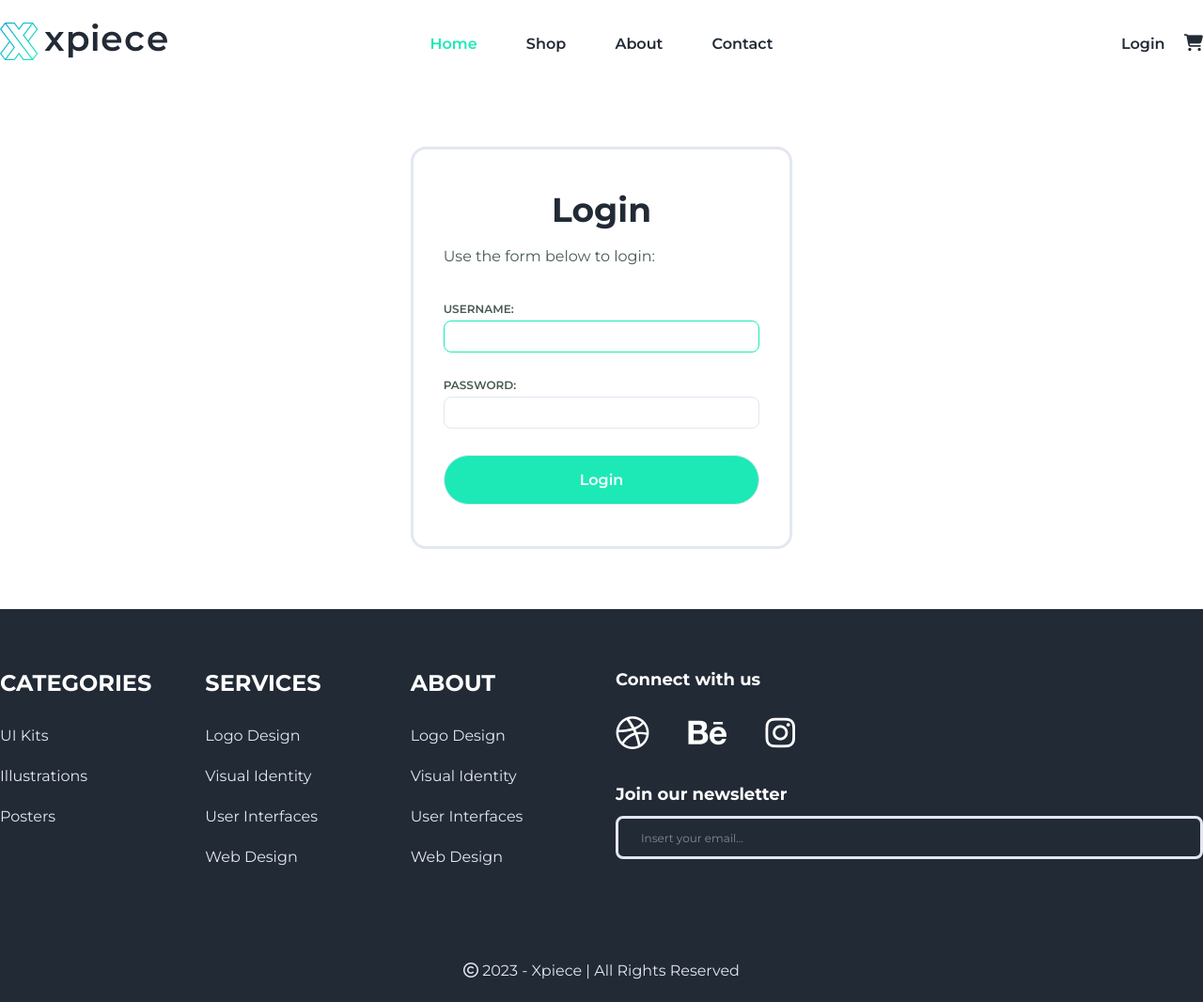
After one commit to JeffersonRolino/xpiece, a Django app: page /account/login/ in a window 1280 px wide. The commit adds this page. Shown: the whole page at 94% size. Run offline with Django 4.2, Linux system fonts and the light colour scheme.

Commit message:
Adicionado login e logout, ambos estilizados e testados

```diff
--- /dev/null
+++ b/account/forms.py
@@ -0,0 +1,6 @@
+from django import forms
+
+
+class LoginForm(forms.Form):
+    username = forms.CharField()
+    password = forms.CharField(widget=forms.PasswordInput)
--- a/account/urls.py
+++ b/account/urls.py
@@ -0,0 +1,10 @@
+from django.contrib.auth import views as auth_views
+from django.urls import path
+
+from . import views
+
+urlpatterns = [
+    path('login/', auth_views.LoginView.as_view(), name='login'),
+    path('logout/', auth_views.LogoutView.as_view(), name='logout'),
+    path('', views.dashboard, name='dashboard'),
+]
--- a/templates/components/header.html
+++ b/templates/components/header.html
@@ -14,14 +14,20 @@
     </nav>
 
     <div id="icons-navbar">
-        <a href="#"><i class="fa-solid fa-user"></i></a>
+        {% if request.user.is_authenticated %}
+            <a href="#">{{ request.user.first_name|default:request.user.username }}</a>
+            |
+            <a href="{% url 'logout' %}">Logout</i></a>
+            {% comment %} <a href="{% url 'dashboard' %}"><i class="fa-solid fa-user"></i></a> {% endcomment %}
+        {% else %}
+            {% comment %} <a href="{% url 'login' %}"><i class="fa-solid fa-user"></i></a> {% endcomment %}
+            <a href="{% url 'login' %}">Login</i></a>
+        {% endif %}
         <a href="{% url "cart:cart_detail" %}"><i class="fa-solid fa-cart-shopping"></i></a>
         {% with items=cart|length %}
             {% if items > 0 %}
                 <span class="cart-number">{{ cart|length }}</span>
             {% endif %}
-
-
         {% endwith %}
     </div>
 </header>
--- /dev/null
+++ b/templates/registration/login.html
@@ -0,0 +1,27 @@
+{% extends "base.html" %}
+{% load static %}
+
+{% block title %}Login{% endblock title %}
+
+{% block content %}
+    <div class="grid-container">
+        <main class="login">
+            <div class="login-header">
+                <h1>Login</h1>
+                {% if form.errors %}
+                {% else %}
+                    <p>Use the form below to login:</p>
+                {% endif %}
+            </div>
+
+            <form action="{% url 'login' %}" method="post">
+                {{ form.as_p }}
+                {% csrf_token %}
+                <input type="hidden" name="next" value="{{ next }}">
+                <p><input type="submit" value="Login"></p>
+            </form>
+
+        </main>
+    </div>
+
+{% endblock content %}
--- a/templates/static/css/styles.css
+++ b/templates/static/css/styles.css
@@ -186,6 +186,17 @@ header {
     grid-column: 11 / span 2;
     justify-self: end;
     position: relative;
+}
+
+#icons-navbar a {
+    text-decoration: none;
+    font-size: var(--font-size-p);
+    font-weight: var(--font-weight-regular);
+    color: var(--color-dark);
+}
+
+#icons-navbar a:nth-child(1) {
+    font-weight: var(--font-weight-semi-bold);
 }
 
 #icons-navbar i {
@@ -960,3 +971,127 @@ footer {
 .download-btn-col {
     justify-self: end;
 }
+
+
+/*************************************************************************
+  Login
+**************************************************************************/
+/* .login .grid-container {
+    justify-items: center;
+} */
+
+.login {
+    grid-column: 5 / span 4;
+    row-gap: 0px;
+    border: 3px solid var(--color-light-gray);
+    border-radius: 16px;
+    padding: 32px;
+    display: flex;
+    flex-direction: column;
+    min-width: 360px;
+}
+
+.login h1 {
+    width: 100%;
+    font-size: var(--font-size-h4);
+    text-align: center;
+}
+
+.login p {
+    width: 100%;
+    margin: 8px 0px;
+}
+
+.login-header {
+    margin-bottom: 16px;
+}
+
+.login form {
+    width: 100%;
+    display: flex;
+    flex-direction: column;
+    align-items: center;
+}
+
+.login form ul {
+    list-style: none;
+    line-height: 1.4;
+}
+
+.login form .errorlist {
+    color: var(--color-warning);
+}
+
+
+.login form p {
+    margin: 12px 0;
+    width: 100%;
+}
+
+.login form p label {
+    font-size: var(--font-size-small);
+    text-transform: uppercase;
+    color: var(--color-gray);
+    font-weight: var(--font-weight-semi-bold);
+}
+
+.login form p input {
+    width: 100%;
+    border: 1px solid var(--color-light-gray);
+    border-radius: 8px;
+    padding: 8px;
+    margin-top: 4px;
+}
+
+.login form p input:focus {
+    outline: none !important;
+    border: 1px solid var(--color-primary);
+}
+
+.login form p input[type=submit] {
+    display: inline-block;
+    background-color: var(--color-primary);
+    color: var(--color-white);
+    border-radius: 64px;
+    padding: 16px;
+    font-size: var(--font-size-p);
+    font-weight: var(--font-weight-semi-bold);
+}
+
+.login form p input[type=submit]:hover {
+    background-color: var(--color-dark);
+    cursor: pointer;
+
+}
+
+
+/*************************************************************************
+  Logout
+**************************************************************************/
+.logout .grid-container {
+    row-gap: 0px;
+    min-height: 360px;
+}
+
+.logout p {
+    grid-column: span 12;
+    justify-self: center;
+}
+
+
+/*************************************************************************
+  Dashboard
+**************************************************************************/
+
+.dashboard .grid-container {
+    row-gap: 0px;
+}
+
+.dashboard h1 {
+    grid-column: span 12;
+    font-size: var(--font-size-h4);
+}
+
+.dashboard p {
+    grid-column: span 12;
+}
--- a/xpiece/settings.py
+++ b/xpiece/settings.py
@@ -147,3 +147,8 @@ STRIPE_WEBHOOK_SECRET = env('STRIPE_WEBHOOK_SECRET')
 
 #Configurando envio de email no console
 EMAIL_BACKEND = 'django.core.mail.backends.console.EmailBackend'
+
+
+LOGIN_REDIRECT_URL = 'dashboard'
+LOGIN_URL = 'login'
+LOGOUT_URL = 'logout'
--- a/xpiece/urls.py
+++ b/xpiece/urls.py
@@ -5,7 +5,7 @@ from django.urls import include, path
 
 urlpatterns = [
     path('admin/', admin.site.urls),
-    path('account/', include('accounts.urls')),
+    path('account/', include('account.urls')),
     path('cart/', include('cart.urls', namespace='cart')),
     path('orders/', include('orders.urls', namespace='orders')),
     path('payment/', include('payment.urls', namespace='payment')),
```
Also changed, not shown: account/views.py (+9 -1 lines), templates/account/dashboard.html (added, +13 -0 lines), templates/registration/logged_out.html (added, +13 -0 lines).
